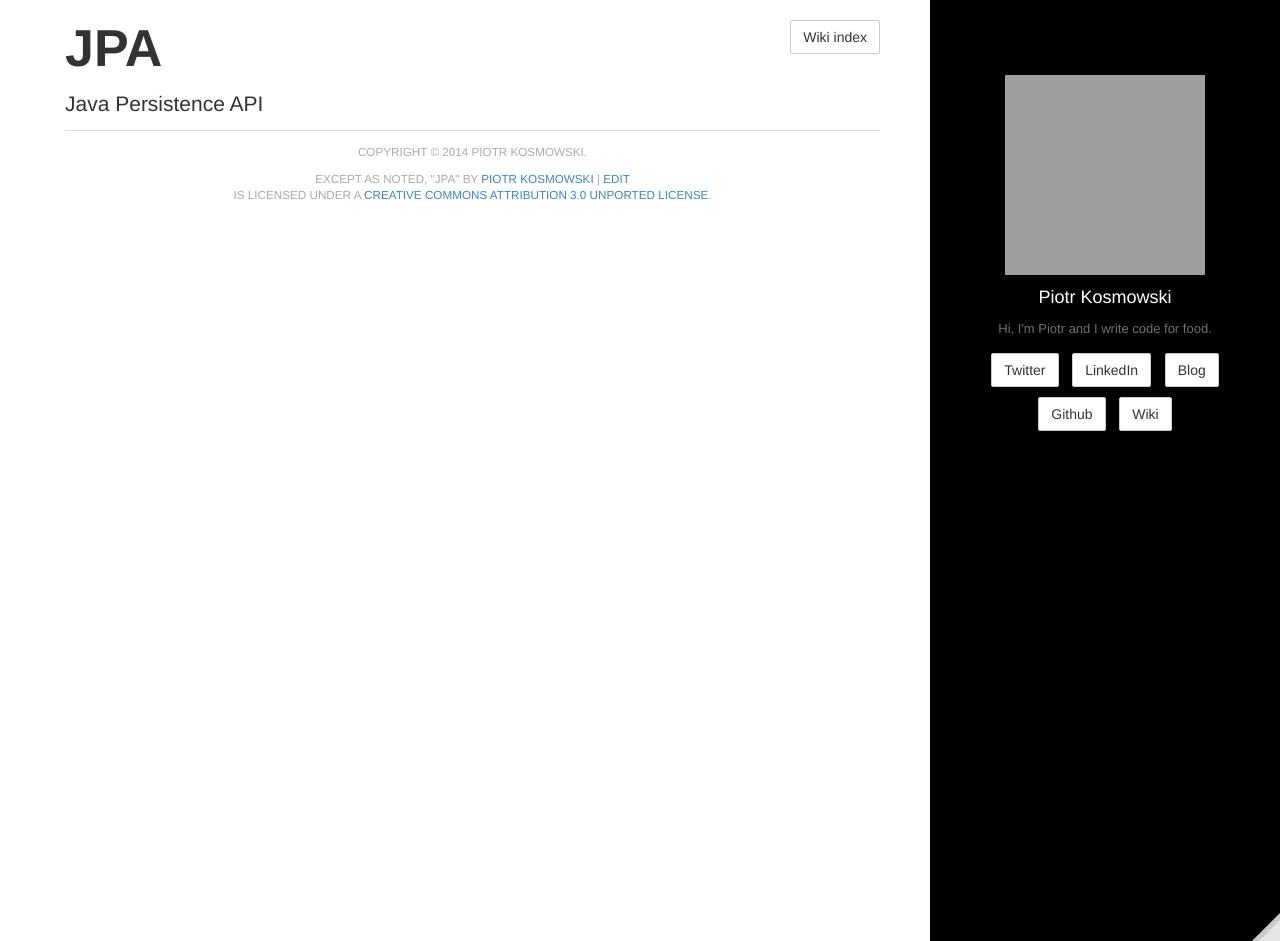
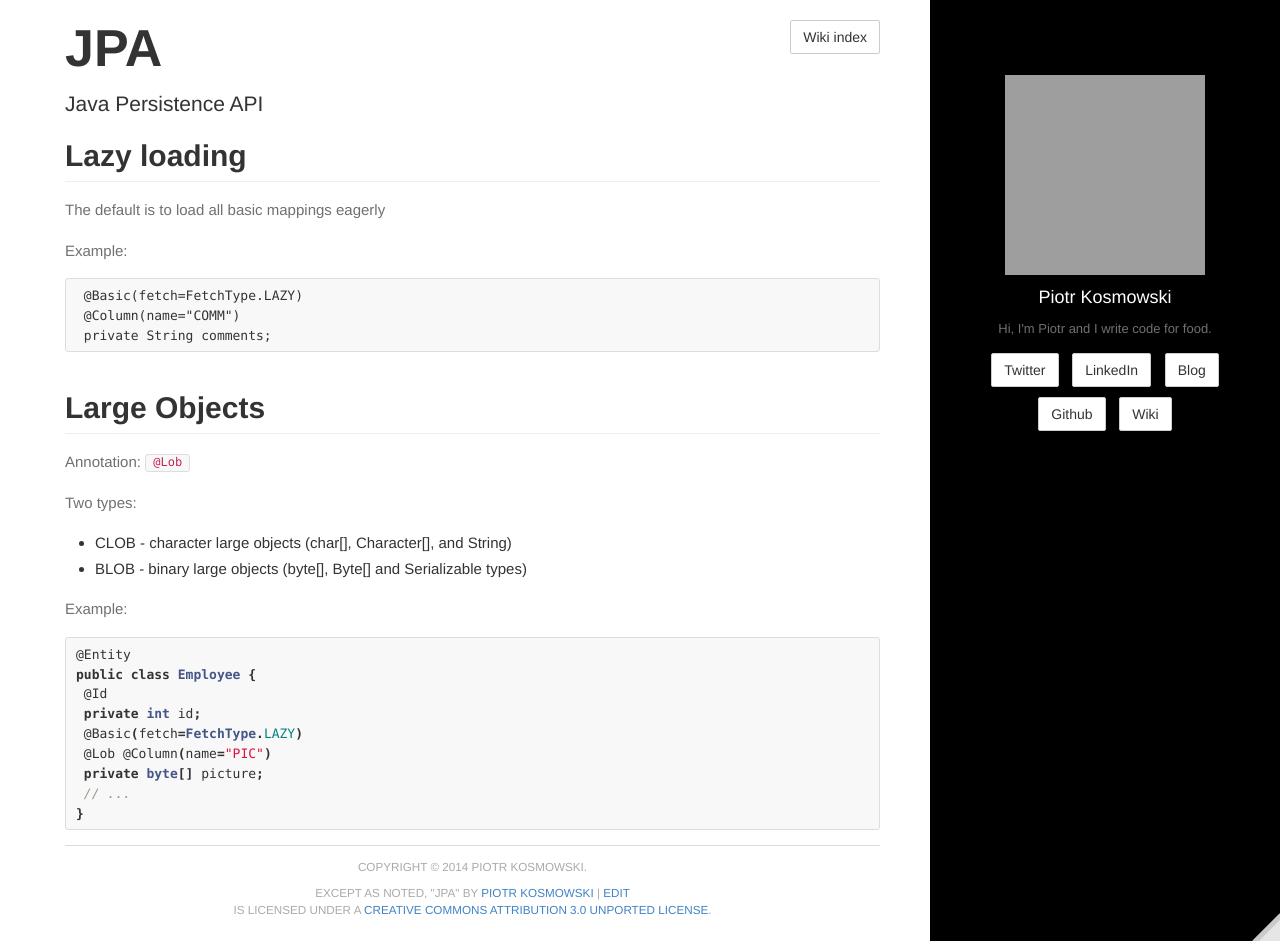
Before and after one commit to kospiotr/kospiotr.github.io, a Jekyll site: the page built from wiki/jpa.md, in a window 1280 px wide and 941 px high. Built offline with Jekyll 4.4.1, drawn with Linux system fonts in a browser that asks for light colours; Markdown is read by kramdown in place of the engine named in the settings; grey boxes are pictures that could not be loaded.

Commit message:
Update jpa.md

````diff
--- a/wiki/jpa.md
+++ b/wiki/jpa.md
@@ -6,3 +6,36 @@ toc: false
 description: Java Persistence API
 editurl: wiki/jpa.md
 ---
+
+
+##Lazy loading
+The default is to load all basic mappings eagerly
+
+Example:
+
+```
+ @Basic(fetch=FetchType.LAZY)
+ @Column(name="COMM")
+ private String comments;
+```
+
+##Large Objects
+Annotation: `@Lob`
+
+Two types:
+* CLOB - character large objects (char[], Character[], and String)
+* BLOB - binary large objects (byte[], Byte[] and Serializable types)
+
+Example:
+
+```java
+@Entity
+public class Employee {
+ @Id
+ private int id;
+ @Basic(fetch=FetchType.LAZY)
+ @Lob @Column(name="PIC")
+ private byte[] picture;
+ // ...
+}
+```
````
